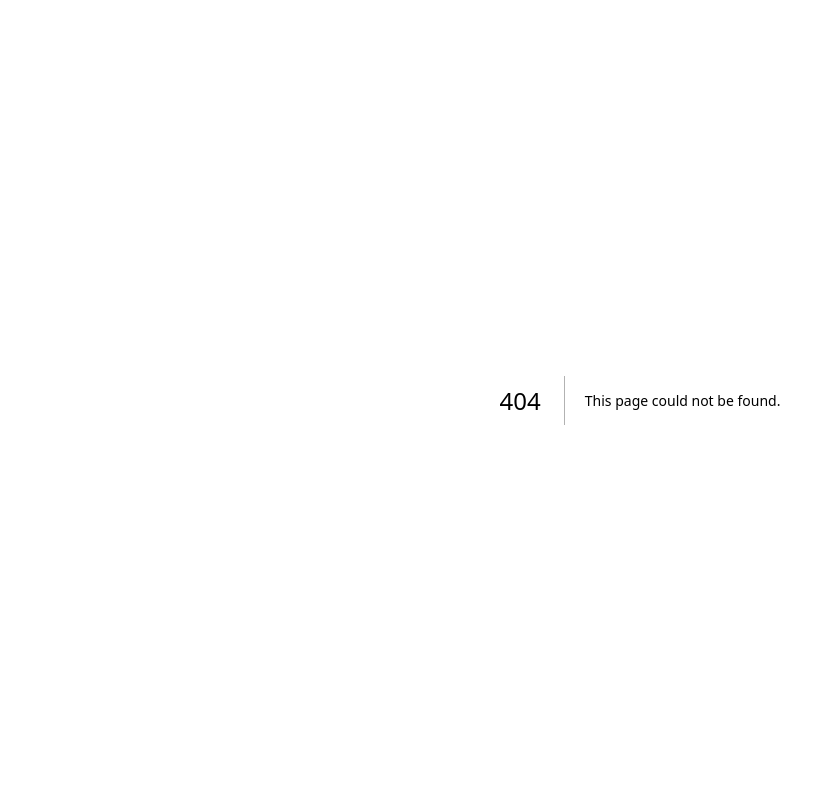
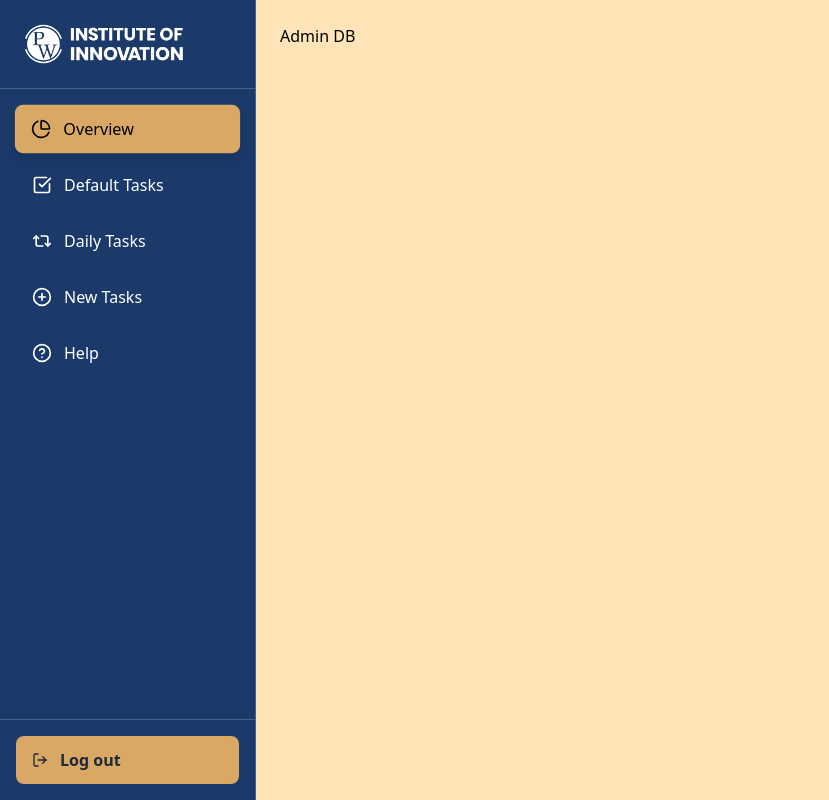
Before and after one commit to Ashutosh-pw-ioi/AdminTaskManagement-frontend, a Next.js app: page /dashboard/admin in a window 1280 px wide. Before the commit this address had no page. Shown: the whole page, without its empty margins (0-829 px from the left). Built offline with nearby package versions, Linux system fonts and the light colour scheme.

Commit message:
Route and Sidebar UI Added

```diff
--- /dev/null
+++ b/src/app/dashboard/admin/layout.tsx
@@ -0,0 +1,188 @@
+"use client";
+
+import React, { useState, useEffect } from "react";
+import { usePathname, useRouter } from "next/navigation";
+import {
+  HelpCircle,
+  LogOut,
+  Menu,
+  X,
+  SquareCheckBig,
+  Repeat2,
+  CirclePlus,
+  ChartPie,
+} from "lucide-react";
+import Image from "next/image";
+
+const AdminLayout = ({ children }: { children: React.ReactNode }) => {
+  const [isMobileMenuOpen, setIsMobileMenuOpen] = useState(false);
+  const pathname = usePathname();
+  const router = useRouter();
+
+  const menuItems = [
+    {
+      id: "overview",
+      label: "Overview",
+      icon: ChartPie,
+      href: "/dashboard/admin/",
+    },
+    {
+      id: "defaulttasks",
+      label: "Default Tasks",
+      icon: SquareCheckBig,
+      href: "/dashboard/admin/defaulttasks",
+    },
+    {
+      id: "dailytasks",
+      label: "Daily Tasks",
+      icon: Repeat2,
+      href: "/dashboard/admin/dailytasks",
+    },
+    {
+      id: "newtasks",
+      label: "New Tasks",
+      icon: CirclePlus,
+      href: "/dashboard/admin/newtasks",
+    },
+
+    {
+      id: "help",
+      label: "Help",
+      icon: HelpCircle,
+      href: "/dashboard/admin/help",
+    },
+  ];
+
+  const getActiveSection = () => {
+    if (pathname.includes("/overview")) return "overview";
+    if (pathname.includes("/defaulttasks")) return "defaulttasks";
+    if (pathname.includes("/dailytasks")) return "dailytasks";
+    if (pathname.includes("/newtasks")) return "newtasks";
+    if (pathname.includes("/help")) return "help";
+    return "overview";
+  };
+
+  const activeSection = getActiveSection();
+
+  useEffect(() => {
+    const handleClickOutside = (event: MouseEvent) => {
+      const sidebar = document.getElementById("mobile-sidebar");
+      const menuButton = document.getElementById("mobile-menu-button");
+
+      if (
+        isMobileMenuOpen &&
+        sidebar &&
+        !sidebar.contains(event.target as Node) &&
+        menuButton &&
+        !menuButton.contains(event.target as Node)
+      ) {
+        setIsMobileMenuOpen(false);
+      }
+    };
+
+    document.addEventListener("mousedown", handleClickOutside);
+    return () => document.removeEventListener("mousedown", handleClickOutside);
+  }, [isMobileMenuOpen]);
+
+  useEffect(() => {
+    if (isMobileMenuOpen) {
+      document.body.style.overflow = "hidden";
+    } else {
+      document.body.style.overflow = "unset";
+    }
+
+    return () => {
+      document.body.style.overflow = "unset";
+    };
+  }, [isMobileMenuOpen]);
+
+  const handleLogout = () => {
+    console.log("Logout clicked");
+    router.push("/auth/login/admin");
+  };
+
+  return (
+    <div className="flex min-h-screen w-screen">
+      <button
+        id="mobile-menu-button"
+        onClick={() => setIsMobileMenuOpen(!isMobileMenuOpen)}
+        className="lg:hidden fixed top-4 right-4 z-50 p-2 bg-[#1B3A6A] text-white rounded-lg shadow-lg hover:bg-[#2A4A7A] transition-colors duration-200 md:mr-2 scale-[0.8] md:scale-[1] mt-1 md:mt-0"
+        aria-label="Toggle menu"
+      >
+        {isMobileMenuOpen ? (
+          <X className="w-6 h-6" />
+        ) : (
+          <Menu className="w-6 h-6" />
+        )}
+      </button>
+
+      {isMobileMenuOpen && (
+        <div
+          className="lg:hidden fixed inset-0 bg-black/50 backdrop-blur-sm z-40 transition-opacity duration-300"
+          onClick={() => setIsMobileMenuOpen(false)}
+        />
+      )}
+
+      <div
+        id="mobile-sidebar"
+        className={`fixed lg:sticky inset-y-0 right-0 lg:left-0 z-40 w-64 h-screen
+          bg-[#1B3A6A] backdrop-blur-md border-l lg:border-l-0 lg:border-r border-white/20
+          flex flex-col text-white transition-transform duration-300 ease-in-out
+          ${
+            isMobileMenuOpen
+              ? "translate-x-0"
+              : "translate-x-full lg:translate-x-0"
+          }`}
+      >
+        <div className="p-6 border-b border-white/20 bg-[#D9A864] md:bg-transparent mb-4 md:mb-0">
+          <Image
+            src="/PWIOILogo.webp"
+            alt="PW IOI Logo"
+            width={160}
+            height={0}
+          />
+        </div>
+
+        <nav className="flex-1 p-4 space-y-2 overflow-y-auto">
+          {menuItems.map((item) => {
+            const Icon = item.icon;
+            const isActive = activeSection === item.id;
+
+            return (
+              <a
+                key={item.id}
+                href={item.href}
+                className={`w-full flex items-center space-x-3 px-4 py-3 rounded-lg
+                  transition-all duration-200 ease-in-out cursor-pointer
+                  ${
+                    isActive
+                      ? "bg-[#D9A864] text-black shadow-lg transform scale-[1.01]"
+                      : "text-white hover:bg-[#7695CD] hover:transform hover:scale-[1.01]"
+                  }`}
+              >
+                <Icon className="w-5 h-5 flex-shrink-0" />
+                <span className="font-medium">{item.label}</span>
+              </a>
+            );
+          })}
+        </nav>
+
+        <div className="p-4 border-t border-white/20">
+          <button
+            className="w-full flex items-center space-x-3 bg-[#D9A864] text-gray-800 py-3 px-4 hover:bg-[#f3c17a] rounded-lg transition-all duration-200 ease-in-out cursor-pointer font-semibold hover:transform hover:scale-[1.01]"
+            onClick={handleLogout}
+          >
+            <LogOut className="w-4 h-4 flex-shrink-0" />
+            <span>Log out</span>
+          </button>
+        </div>
+      </div>
+
+      <div className="flex-1 bg-[#FFE4B8] lg:ml-0">
+        <div className="p-6 w-screen md:w-[1000px]">{children}</div>
+      </div>
+    </div>
+  );
+};
+
+export default AdminLayout;
--- /dev/null
+++ b/src/app/dashboard/admin/page.tsx
@@ -0,0 +1,13 @@
+import type { Metadata } from "next";
+
+export const metadata: Metadata = {
+  title: "Admin Management",
+};
+
+export default function Page() {
+  return (
+    <div>
+      <div>Admin DB</div>
+    </div>
+  );
+}
```
Also changed, not shown: package.json (+7 -6 lines), public/PWIOILogo.webp (added), 1 other file (tests, documents, lock files or other folders).
